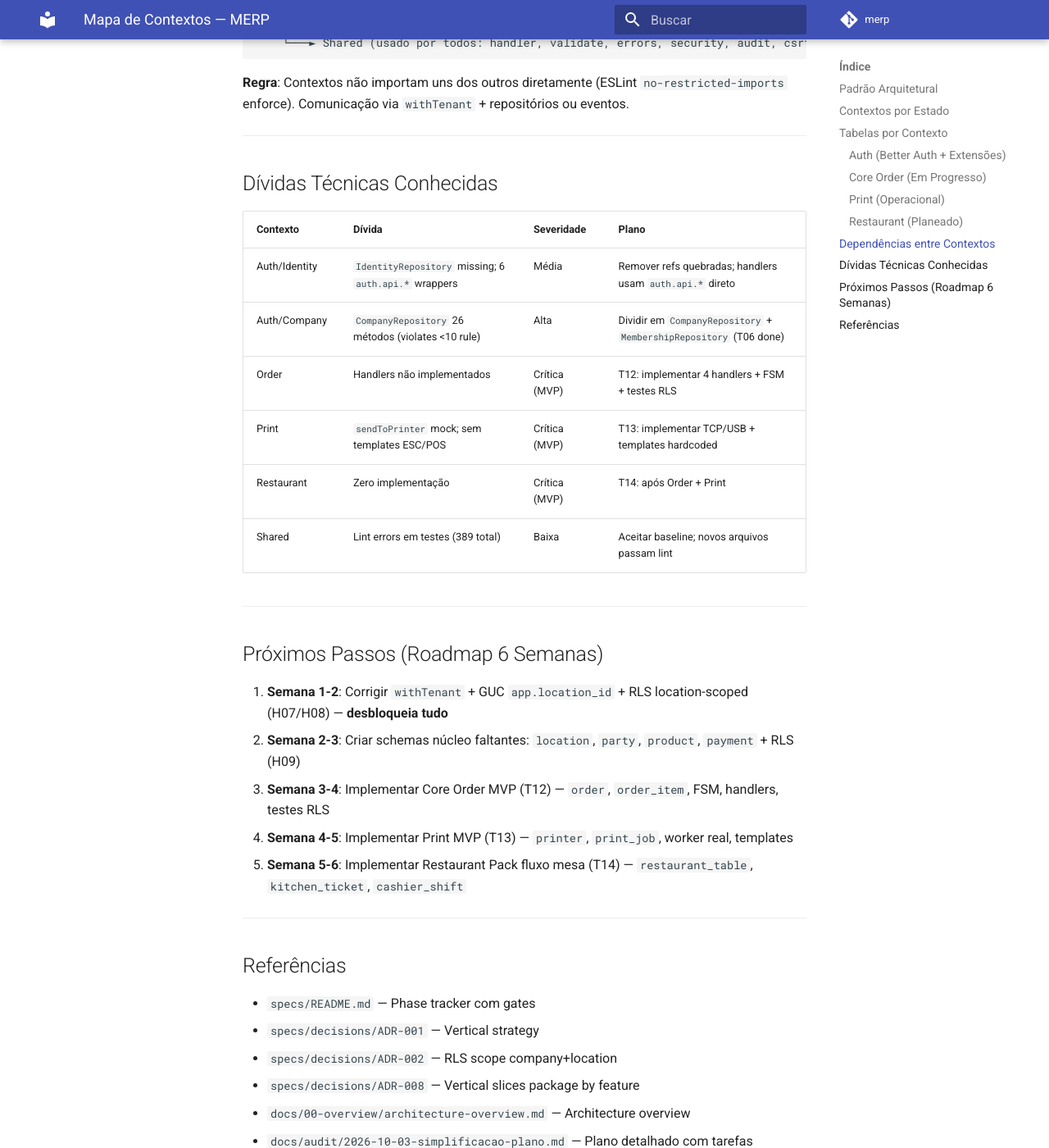
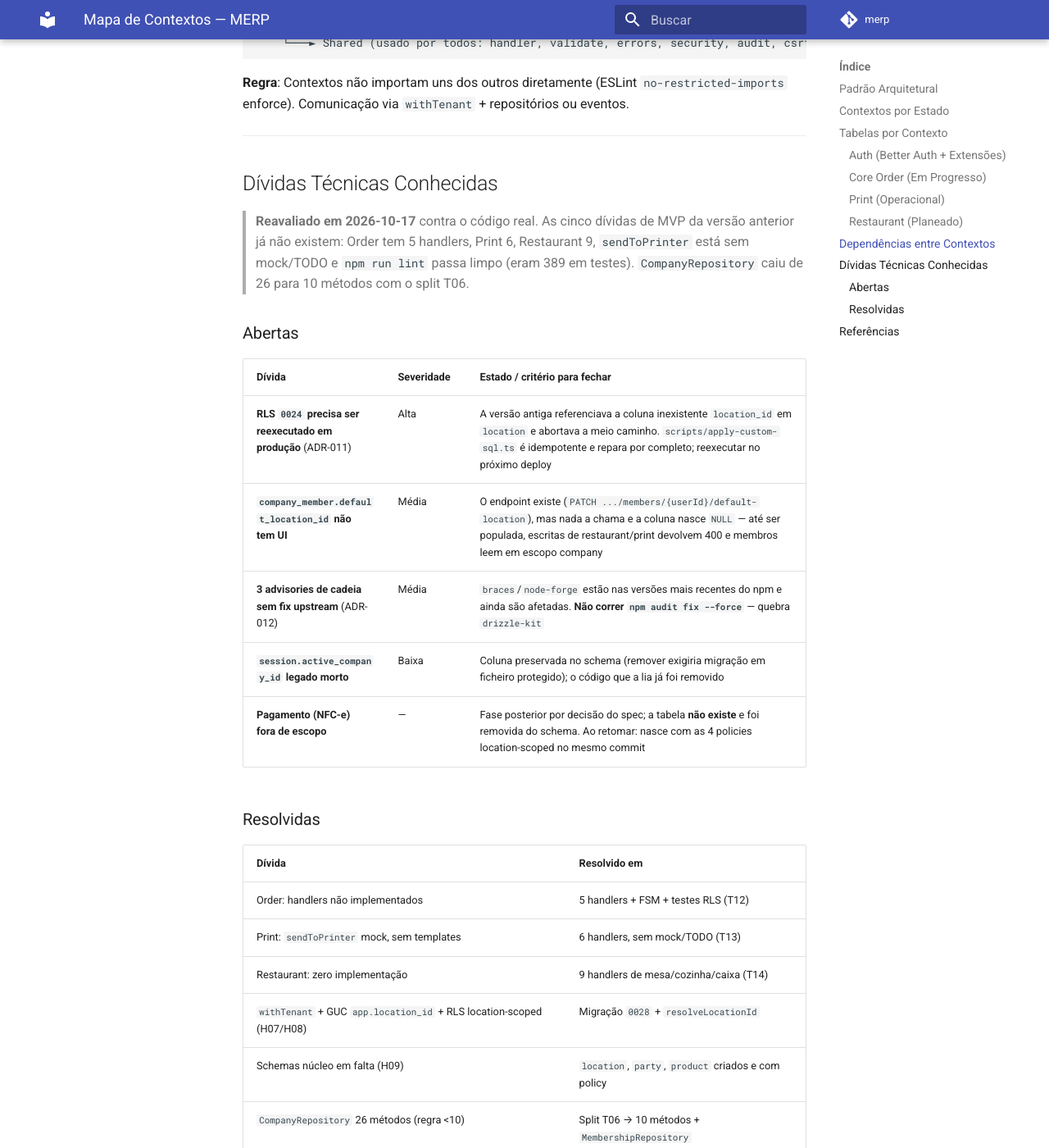
Before and after one commit to AndrewCrescencio/merp, an MkDocs documentation site: the page built from docs/07-reference/context-map.md, in a window 1280 px wide and 1400 px high, scrolled down 3864 px. Shown: the whole window at 82% size. Built offline with MkDocs 1.6.1 and Material for MkDocs 9.7.7, drawn with Linux system fonts in a browser that asks for light colours; comment, search, counter and statistics services are not loaded; some of the changed text lies outside the part shown.

Commit message:
docs(context-map): reescreve dívidas e roadmap contra o código real
A secção dizia coisas que já não eram verdade:
- "Order: handlers não implementados" → são 5
- "Print: sendToPrinter mock" → 6 handlers, sem mock/TODO
- "Restaurant: zero implementação" → 9 handlers
- "Shared: 389 lint errors em testes" → npm run lint limpo
- "CompanyRepository 26 métodos" → 10 após o split T06
- roadmap de 6 semanas com os 5 itens todos concluídos

Separa em Abertas (RLS 0024 em produção, default_location_id sem UI,
ADR-012, active_company_id legado, NFC-e fora de escopo) e Resolvidas.

```diff
--- a/docs/07-reference/context-map.md
+++ b/docs/07-reference/context-map.md
@@ -114,24 +114,32 @@ Auth (Identity, Company, Invite)
 
 ## Dívidas Técnicas Conhecidas
 
-| Contexto      | Dívida                                                | Severidade    | Plano                                                              |
-| ------------- | ----------------------------------------------------- | ------------- | ------------------------------------------------------------------ |
-| Auth/Identity | `IdentityRepository` missing; 6 `auth.api.*` wrappers | Média         | Remover refs quebradas; handlers usam `auth.api.*` direto          |
-| Auth/Company  | `CompanyRepository` 26 métodos (violates <10 rule)    | Alta          | Dividir em `CompanyRepository` + `MembershipRepository` (T06 done) |
-| Order         | Handlers não implementados                            | Crítica (MVP) | T12: implementar 4 handlers + FSM + testes RLS                     |
-| Print         | `sendToPrinter` mock; sem templates ESC/POS           | Crítica (MVP) | T13: implementar TCP/USB + templates hardcoded                     |
-| Restaurant    | Zero implementação                                    | Crítica (MVP) | T14: após Order + Print                                            |
-| Shared        | Lint errors em testes (389 total)                     | Baixa         | Aceitar baseline; novos arquivos passam lint                       |
+> **Reavaliado em 2026-10-17** contra o código real. As cinco dívidas de MVP da
+> versão anterior já não existem: Order tem 5 handlers, Print 6, Restaurant 9,
+> `sendToPrinter` está sem mock/TODO e `npm run lint` passa limpo (eram 389 em
+> testes). `CompanyRepository` caiu de 26 para 10 métodos com o split T06.
 
----
+### Abertas
 
-## Próximos Passos (Roadmap 6 Semanas)
+| Dívida                                                       | Severidade | Estado / critério para fechar                                                                                                                                                                              |
+| ------------------------------------------------------------ | ---------- | ---------------------------------------------------------------------------------------------------------------------------------------------------------------------------------------------------------- |
+| **RLS `0024` precisa ser reexecutado em produção** (ADR-011) | Alta       | A versão antiga referenciava a coluna inexistente `location_id` em `location` e abortava a meio caminho. `scripts/apply-custom-sql.ts` é idempotente e repara por completo; reexecutar no próximo deploy   |
+| **`company_member.default_location_id` não tem UI**          | Média      | O endpoint existe (`PATCH .../members/{userId}/default-location`), mas nada a chama e a coluna nasce `NULL` — até ser populada, escritas de restaurant/print devolvem 400 e membros leem em escopo company |
+| **3 advisories de cadeia sem fix upstream** (ADR-012)        | Média      | `braces`/`node-forge` estão nas versões mais recentes do npm e ainda são afetadas. **Não correr `npm audit fix --force`** — quebra `drizzle-kit`                                                           |
+| **`session.active_company_id` legado morto**                 | Baixa      | Coluna preservada no schema (remover exigiria migração em ficheiro protegido); o código que a lia já foi removido                                                                                          |
+| **Pagamento (NFC-e) fora de escopo**                         | —          | Fase posterior por decisão do spec; a tabela **não existe** e foi removida do schema. Ao retomar: nasce com as 4 policies location-scoped no mesmo commit                                                  |
 
-1. **Semana 1-2**: Corrigir `withTenant` + GUC `app.location_id` + RLS location-scoped (H07/H08) — **desbloqueia tudo**
-2. **Semana 2-3**: Criar schemas núcleo faltantes: `location`, `party`, `product`, `payment` + RLS (H09)
-3. **Semana 3-4**: Implementar Core Order MVP (T12) — `order`, `order_item`, FSM, handlers, testes RLS
-4. **Semana 4-5**: Implementar Print MVP (T13) — `printer`, `print_job`, worker real, templates
-5. **Semana 5-6**: Implementar Restaurant Pack fluxo mesa (T14) — `restaurant_table`, `kitchen_ticket`, `cashier_shift`
+### Resolvidas
+
+| Dívida                                                               | Resolvido em                                        |
+| -------------------------------------------------------------------- | --------------------------------------------------- |
+| Order: handlers não implementados                                    | 5 handlers + FSM + testes RLS (T12)                 |
+| Print: `sendToPrinter` mock, sem templates                           | 6 handlers, sem mock/TODO (T13)                     |
+| Restaurant: zero implementação                                       | 9 handlers de mesa/cozinha/caixa (T14)              |
+| `withTenant` + GUC `app.location_id` + RLS location-scoped (H07/H08) | Migração `0028` + `resolveLocationId`               |
+| Schemas núcleo em falta (H09)                                        | `location`, `party`, `product` criados e com policy |
+| `CompanyRepository` 26 métodos (regra <10)                           | Split T06 → 10 métodos + `MembershipRepository`     |
+| Shared: 389 lint errors em testes                                    | `npm run lint` limpo                                |
 
 ---
 
```
